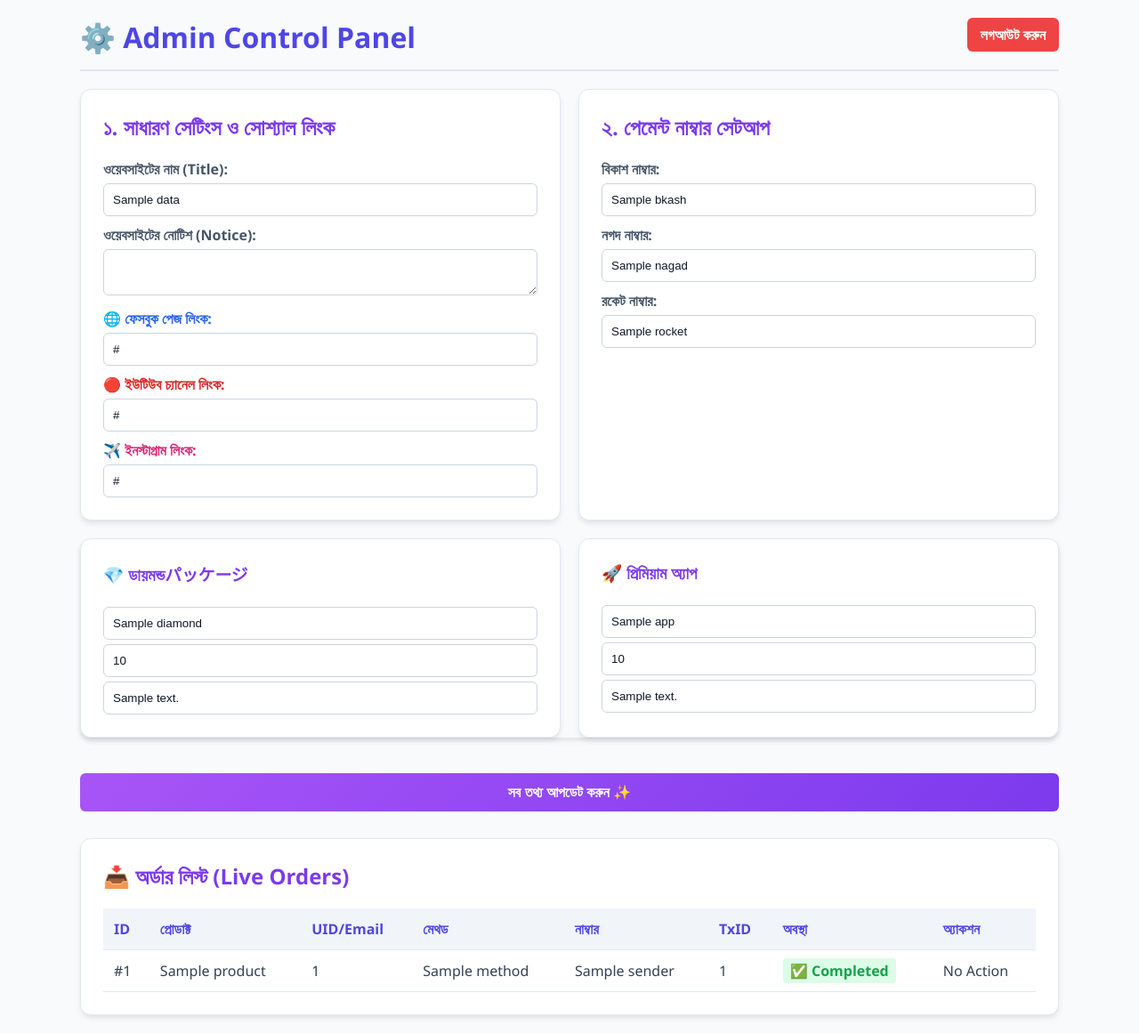
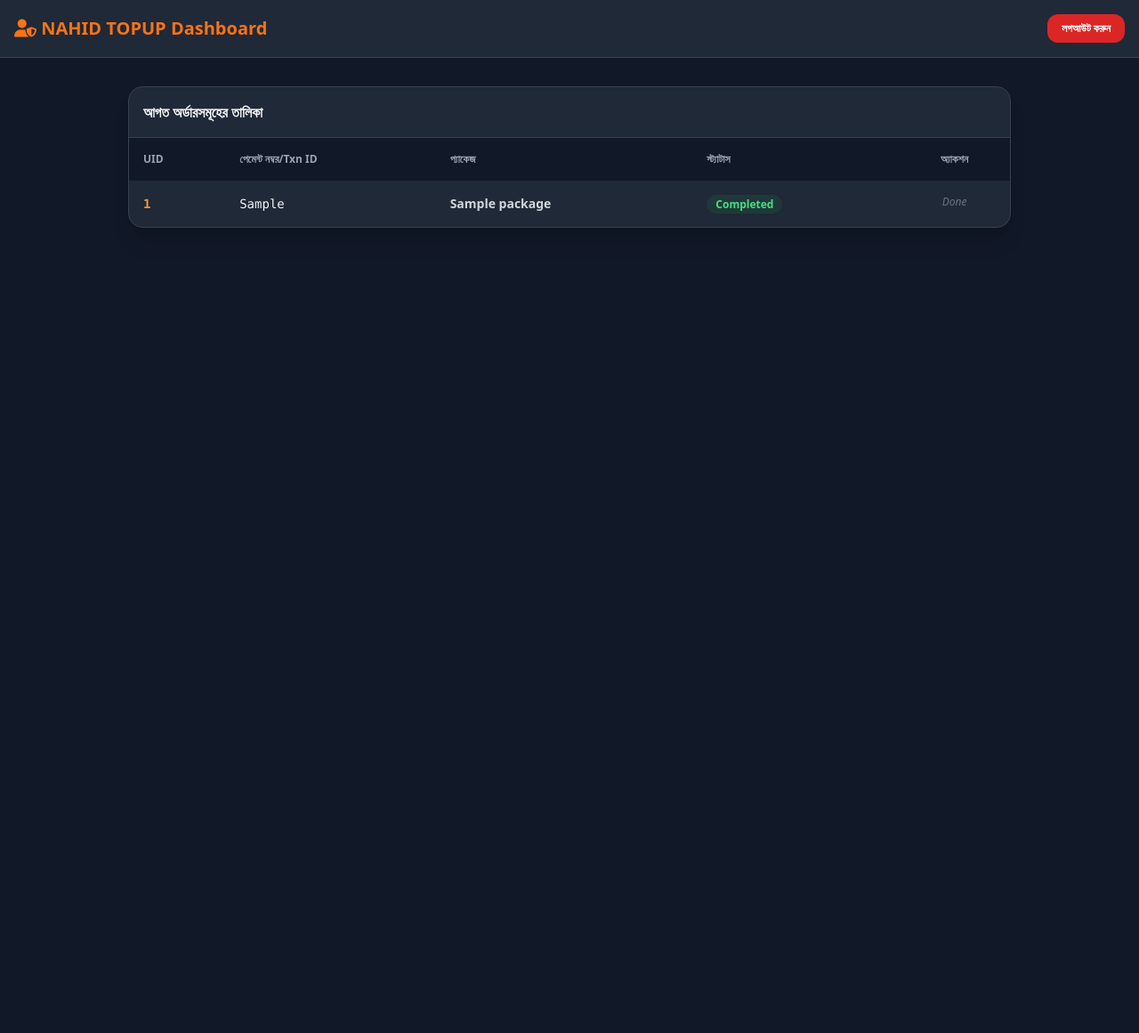
Before and after one commit to nirobahemedboss/mywebsite, a Flask app: template templates/dashboard.html in a window 1280 px wide. Shown: the whole page at 89% size. After the commit the page ends 256 px from the top, so only its background shows below. Run offline with Flask 3, Linux system fonts and the light colour scheme; the template is opened without the code that fills it: most values are stand-ins (such as "Sample title", 1, 10 or a date in 2020); some libraries are stand-ins or nearby versions.

Commit message:
Update dashboard.html

```diff
--- a/templates/dashboard.html
+++ b/templates/dashboard.html
@@ -1,71 +1,54 @@
 <!DOCTYPE html>
-<html lang="en">
+<html lang="bn">
 <head>
-    <meta charset="UTF-8">
-    <meta name="viewport" content="width=device-width, initial-scale=1.0">
-    <title>Admin Dashboard</title>
-    <style>
-        body { font-family: 'Segoe UI', sans-serif; background-color: #f8fafc; color: #1e293b; margin: 0; padding: 20px; }
-        .container { max-width: 1100px; margin: 0 auto; display: flex; flex-wrap: wrap; gap: 20px; }
-        .box { background: #ffffff; padding: 25px; border-radius: 12px; border: 1px solid #e2e8f0; box-shadow: 0 4px 6px -1px rgba(0,0,0,0.1); flex: 1; min-width: 320px; }
-        .full-width { flex: 1 1 100%; }
-        h1, h2, h3 { color: #7c3aed; margin-top: 0; }
-        label { display: block; margin-top: 10px; font-weight: bold; color: #475569; }
-        input, textarea, select { width: 100%; padding: 10px; margin-top: 5px; border-radius: 6px; border: 1px solid #cbd5e1; background: #ffffff; color: #0f172a; box-sizing: border-box; }
-        .btn { background: linear-gradient(135deg, #a855f7, #7c3aed); color: white; border: none; padding: 12px; width: 100%; border-radius: 6px; font-weight: bold; cursor: pointer; margin-top: 20px; font-size: 1rem; }
-        .logout-btn { display: inline-block; background: #ef4444; color: white; padding: 8px 15px; text-decoration: none; border-radius: 6px; float: right; font-weight: bold; }
-        table { width: 100%; border-collapse: collapse; margin-top: 15px; background: #ffffff; }
-        th, td { padding: 12px; text-align: left; border-bottom: 1px solid #e2e8f0; color: #334155; }
-        th { background-color: #f1f5f9; color: #4f46e5; font-weight: bold; }
-        .status-pending { color: #d97706; font-weight: bold; background: #fef3c7; padding: 3px 8px; border-radius: 4px; }
-        .status-completed { color: #16a34a; font-weight: bold; background: #dcfce7; padding: 3px 8px; border-radius: 4px; }
-        .action-btn { background: #16a34a; color: white; padding: 5px 10px; text-decoration: none; border-radius: 4px; font-size: 0.85rem; font-weight: bold; }
-    </style>
+    <meta charset="UTF-8"><title>Admin Dashboard - NAHID TOPUP</title>
+    <script src="https://cdn.tailwindcss.com"></script>
+    <link rel="stylesheet" href="https://cdnjs.cloudflare.com/ajax/libs/font-awesome/6.4.0/css/all.min.css">
 </head>
-<body>
-    <div style="max-width: 1100px; margin: 0 auto 20px auto; overflow: hidden; border-bottom: 2px solid #e2e8f0; padding-bottom: 15px;">
-        <a href="/admin/logout" class="logout-btn">লগআউট করুন</a>
-        <h1 style="margin: 0; color: #4f46e5;">⚙️ Admin Control Panel</h1>
-    </div>
-    <form action="/admin/update" method="POST" class="container">
-        <div class="box">
-            <h2>১. সাধারণ সেটিংস ও সোশ্যাল লিংক</h2>
-            <label>ওয়েবসাইটের নাম (Title):</label>
-            <input type="text" name="title" value="{{ data.title }}" required>
-            <label>ওয়েবসাইটের নোটিশ (Notice):</label>
-            <textarea name="notice" rows="2" required>{{ data.notice }}</textarea>
-            <label style="color: #2563eb;">🌐 ফেসবুক পেজ লিংক:</label>
-            <input type="url" name="fb_link" value="{{ data.fb_link }}">
-            <label style="color: #dc2626;">🔴 ইউটিউব চ্যানেল লিংক:</label>
-            <input type="url" name="yt_link" value="{{ data.yt_link }}">
-            <label style="color: #db2777;">✈️ ইনস্টাগ্রাম লিংক:</label>
-            <input type="url" name="telegram_link" value="{{ data.telegram_link }}">
-        </div>
-        <div class="box">
-            <h2>২. পেমেন্ট নাম্বার সেটআপ</h2>
-            <label>বিকাশ নাম্বার:</label>
-            <input type="text" name="bkash" value="{{ data.bkash }}" required>
-            <label>নগদ নাম্বার:</label>
-            <input type="text" name="nagad" value="{{ data.nagad }}" required>
-            <label>রকেট নাম্বার:</label>
-            <input type="text" name="rocket" value="{{ data.rocket }}" required>
-        </div>
-        <div class="box full-width" style="display: flex; flex-wrap: wrap; gap: 20px; padding: 0; background: transparent; border: none;">
-            <div class="box" style="margin:0;">
-                <h3>💎 ডায়মন্ডパッケージ</h3>
-                <input type="text" name="diamond_name" value="{{ data.products.diamond.name }}" required>
-                <input type="text" name="diamond_price" value="{{ data.products.diamond.price }}" required>
-                <input type="text" name="diamond_note" value="{{ data.products.diamond.note }}" required>
-            </div>
-            <div class="box" style="margin:0;">
-                <h3>🚀 প্রিমিয়াম অ্যাপ</h3>
-                <input type="text" name="apps_name" value="{{ data.products.apps.name }}" required>
-                <input type="text" name="apps_price" value="{{ data.products.apps.price }}" required>
-                <input type="text" name="apps_note" value="{{ data.products.apps.note }}" required>
+<body class="bg-gray-900 text-gray-100 min-h-screen">
+    <header class="bg-gray-800 border-b border-gray-700 p-4 flex justify-between items-center">
+        <h1 class="text-xl font-bold text-orange-500"><i class="fa-solid fa-user-shield"></i> NAHID TOPUP Dashboard</h1>
+        <a href="/admin-logout" class="bg-red-600 hover:bg-red-700 text-white text-xs font-bold px-4 py-2 rounded-xl transition">লগআউট করুন</a>
+    </header>
+
+    <main class="container mx-auto px-4 py-8 max-w-5xl">
+        <div class="bg-gray-800 rounded-2xl border border-gray-700 overflow-hidden shadow-xl">
+            <div class="p-4 bg-gray-850 border-b border-gray-700"><h3 class="font-bold">আগত অর্ডারসমূহের তালিকা</h3></div>
+            <div class="overflow-x-auto">
+                <table class="w-full text-left">
+                    <thead class="bg-gray-900 text-gray-400 text-xs">
+                        <tr>
+                            <th class="p-4">UID</th>
+                            <th class="p-4">পেমেন্ট নম্বর/Txn ID</th>
+                            <th class="p-4">প্যাকেজ</th>
+                            <th class="p-4">স্ট্যাটাস</th>
+                            <th class="p-4 text-center">অ্যাকশন</th>
+                        </tr>
+                    </thead>
+                    <tbody class="divide-y divide-gray-700 text-sm">
+                        {% for order in orders %}
+                        <tr class="hover:bg-gray-750">
+                            <td class="p-4 font-mono font-bold text-orange-400 select-all">{{ order.uid }}</td>
+                            <td class="p-4 font-mono select-all">{{ order.payment_no }}</td>
+                            <td class="p-4 text-gray-300 font-semibold">{{ order.package }}</td>
+                            <td class="p-4">
+                                <span class="px-2.5 py-0.5 rounded-full text-xs font-semibold {{ 'bg-green-500/10 text-green-400' if order.status == 'Completed' else 'bg-yellow-500/10 text-yellow-400' }}">
+                                    {{ order.status }}
+                                </span>
+                            </td>
+                            <td class="p-4 flex justify-center gap-2">
+                                {% if order.status == 'Pending' %}
+                                <a href="/complete-order/{{ order.id }}" class="bg-green-600 hover:bg-green-700 text-white text-xs font-bold px-3 py-1.5 rounded-lg transition">Complete</a>
+                                {% else %}
+                                <span class="text-xs text-gray-500 italic">Done</span>
+                                {% endif %}
+                            </td>
+                        </tr>
+                        {% endfor %}
+                    </tbody>
+                </table>
             </div>
         </div>
-        <button type="submit" class="btn">সব তথ্য আপডেট করুন ✨</button>
-    </form>
-    <div class="container" style="margin-top: 30px;"><div class="box full-width"><h2>📥 অর্ডার লিস্ট (Live Orders)</h2><table><thead><tr><th>ID</th><th>প্রোডাক্ট</th><th>UID/Email</th><th>মেথড</th><th>নাম্বার</th><th>TxID</th><th>অবস্থা</th><th>অ্যাকশন</th></tr></thead><tbody>{% if orders %}{% for order in orders %}<tr><td>#{{ order.id }}</td><td>{{ order.product }}</td><td>{{ order.uid }}</td><td>{{ order.method }}</td><td>{{ order.sender }}</td><td>{{ order.txid }}</td><td>{% if order.status == 'Pending' %}<span class="status-pending">⏳ Pending</span>{% else %}<span class="status-completed">✅ Completed</span>{% endif %}</td><td>{% if order.status == 'Pending' %}<a href="/admin/order/complete/{{ order.id }}" class="action-btn">Done করুন</a>{% else %}No Action{% endif %}</td></tr>{% endfor %}{% else %}<tr><td colspan="8" style="text-align: center; color: #94a3b8; padding: 20px;">কোনো অর্ডার আসেনি!</td></tr>{% endif %}</tbody></table></div></div>
+    </main>
 </body>
 </html>
```
